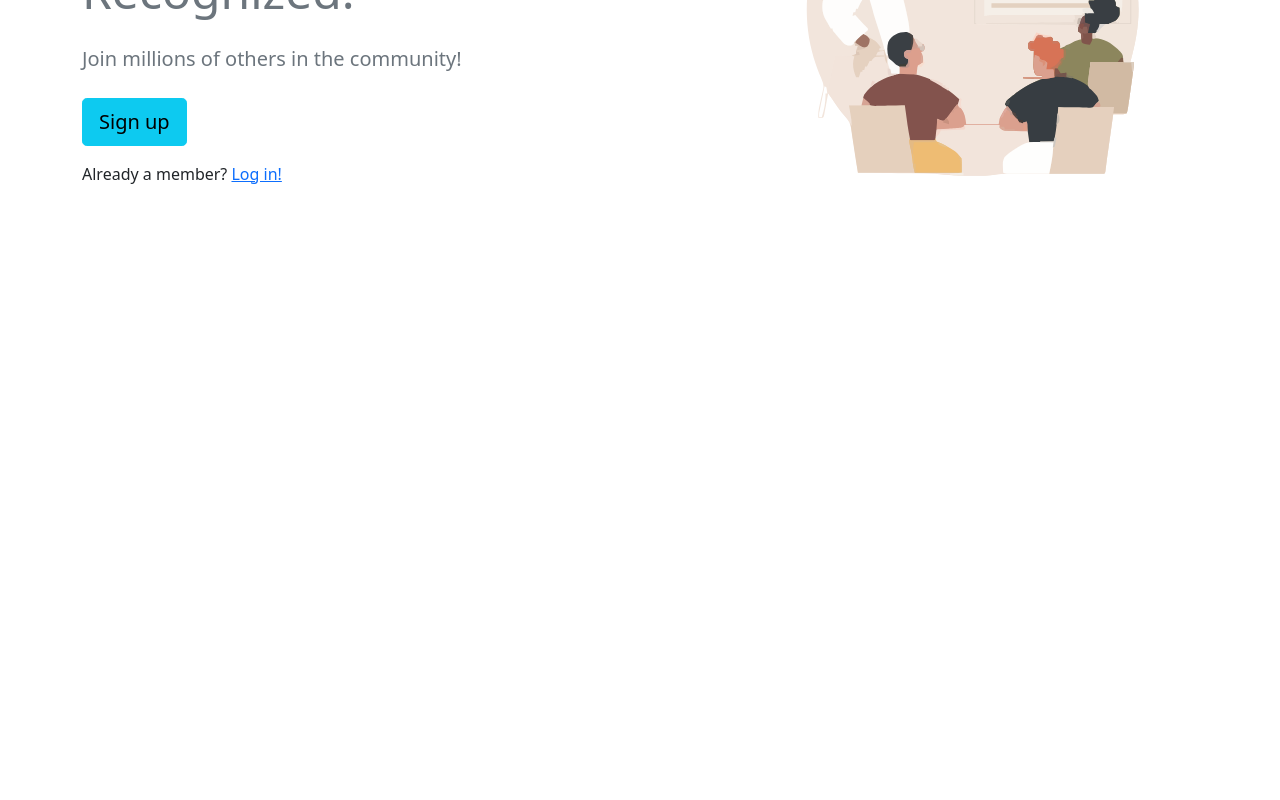
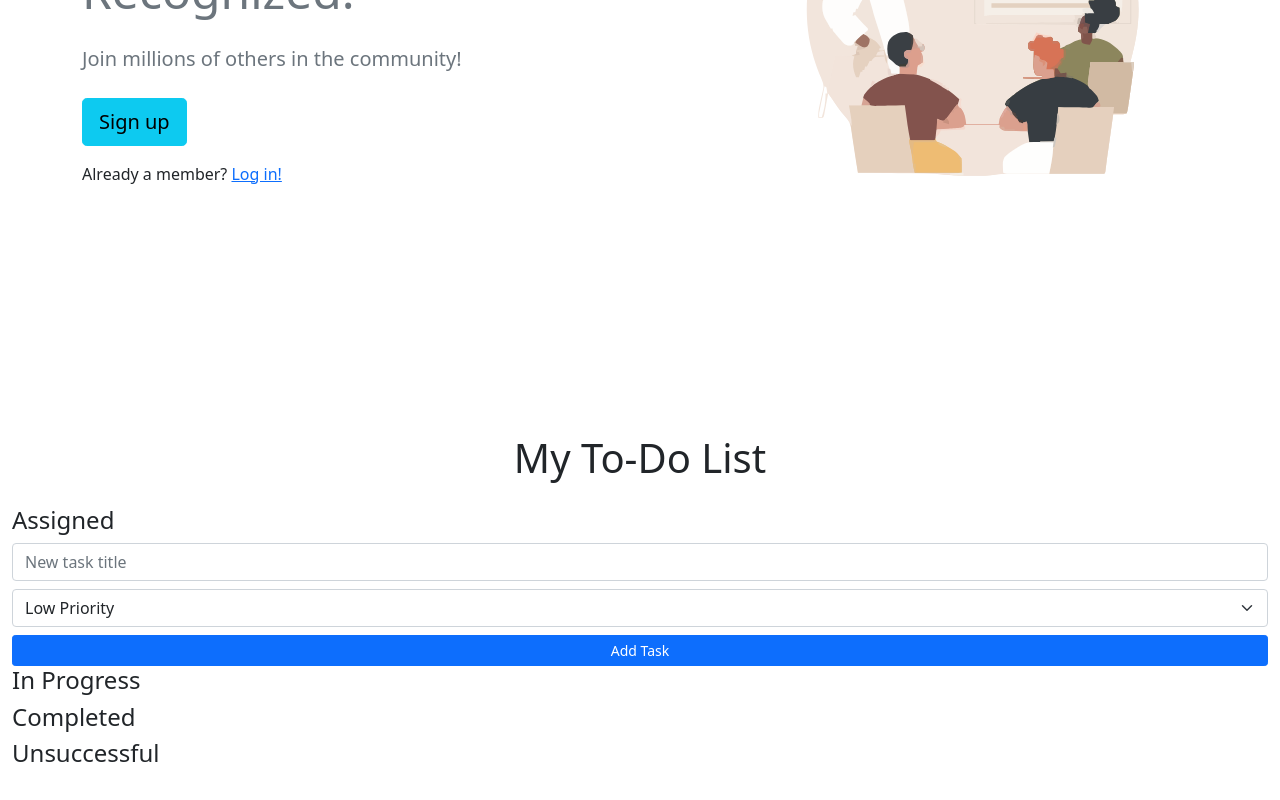
Before and after one commit to mohsina-rifa/Workshop, a Vue app: page / in a window 1280 px wide. Shown: the part 446-1246 px from the top of the page. Before the commit the page ends 856 px from the top, so only its background shows below. Built offline with nearby package versions, Linux system fonts and the light colour scheme.

Commit message:
Kanban Board: Template

```diff
--- a/src/App.vue
+++ b/src/App.vue
@@ -1,11 +1,14 @@
 <script setup lang="ts">
+import KanbanBoard from './components/KanbanBoard.vue';
 import Navbar from './components/Navbar.vue';
+
 
 </script>
 
 <template>
   <Navbar />
   <router-view />
+  <KanbanBoard />
 </template>
 
 <style scoped></style>
--- /dev/null
+++ b/src/components/KanbanBoard.vue
@@ -0,0 +1,42 @@
+<script setup lang="ts">
+//logic here
+</script>
+
+<template>
+  <div class="container-fluid py-4">
+    <h1 class="text-center mb-4">My To-Do List</h1>
+    <div class="kanban-board justify-content-center">
+      <div class="kanban-column" id="todo">
+        <h4>Assigned</h4>
+        <div class="tasks" data-status="todo"></div>
+        <div class="add-task-form">
+          <input
+            type="text"
+            class="form-control mb-2"
+            placeholder="New task title"
+          />
+          <select class="form-select mb-2">
+            <option value="low">Low Priority</option>
+            <option value="medium">Medium Priority</option>
+            <option value="high">High Priority</option>
+          </select>
+          <button class="btn btn-primary btn-sm w-100">Add Task</button>
+        </div>
+      </div>
+      <div class="kanban-column" id="in-progress">
+        <h4>In Progress</h4>
+        <div class="tasks" data-status="in-progress"></div>
+      </div>
+      <div class="kanban-column" id="done">
+        <h4>Completed</h4>
+        <div class="tasks" data-status="done"></div>
+      </div>
+      <div class="kanban-column" id="done">
+        <h4>Unsuccessful</h4>
+        <div class="tasks" data-status="done"></div>
+      </div>
+    </div>
+  </div>
+</template>
+
+<style scoped></style>
```
